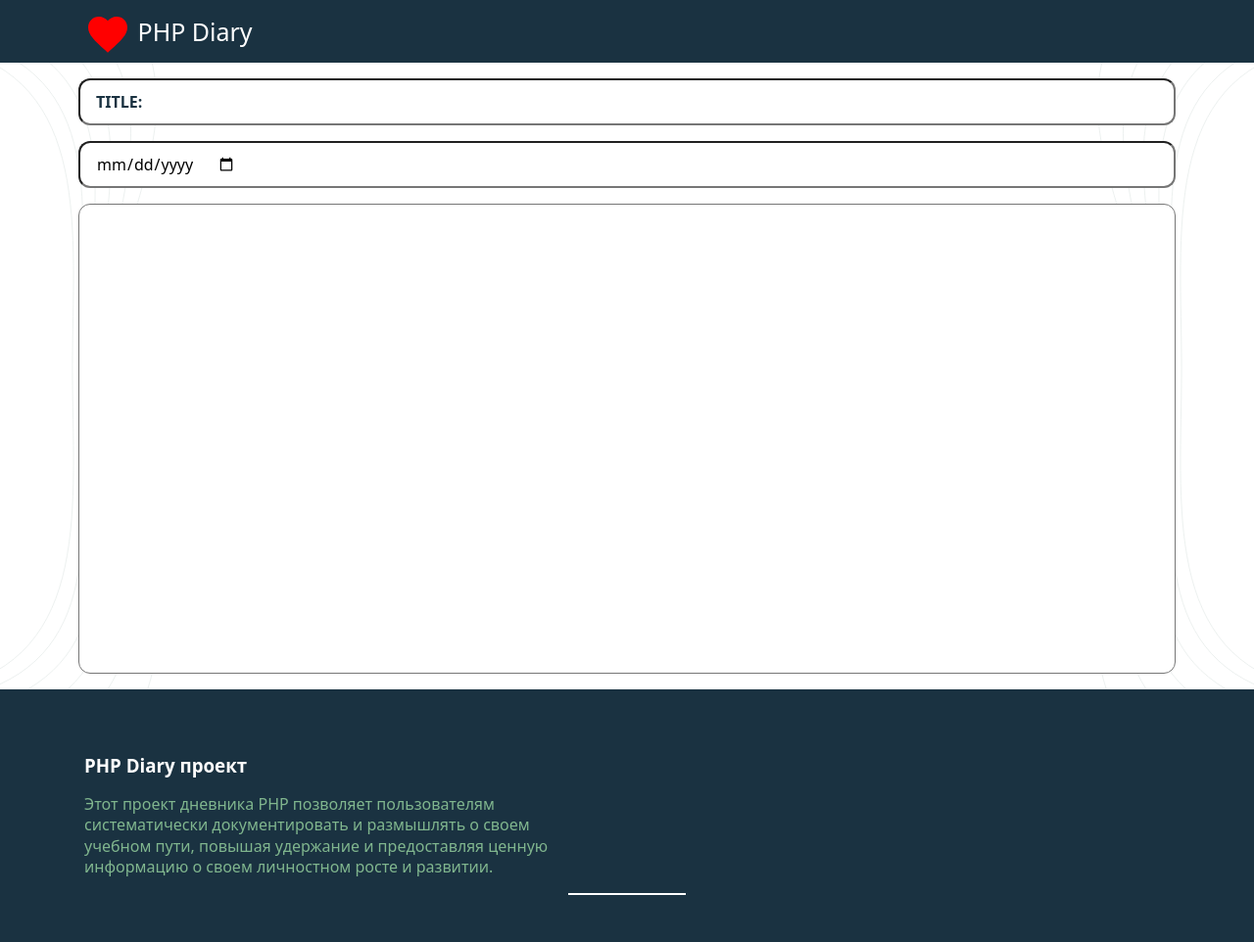
After one commit to abdicamus/php, a PHP site: page /form.html in a window 1280 px wide. The commit adds this page. Shown: the whole page at 98% size. Run offline with PHP 8.4, Linux system fonts and the light colour scheme.

Commit message:
Добавлен документ form.html для создания новых карточек

```diff
--- /dev/null
+++ b/PHP Diary/form.html
@@ -0,0 +1,38 @@
+<!DOCTYPE html>
+<html lang="en">
+<head>
+    <meta charset="UTF-8">
+    <meta name="viewport" content="width=device-width, initial-scale=1.0">
+    <link rel="stylesheet" type="text/css" href="./styles/normalize.css">
+    <link rel="stylesheet" type="text/css" href="./styles/styles.css">
+    <title>New Entry</title>
+</head>
+<body>
+    <nav class="nav">
+        <div class="container">
+            <div class="nav__layout">
+                <a href="index.html" class="nav-brand">
+                    <svg class="nav-brand__image" viewBox="0 0 24 24">
+                        <path style="fill: currentColor" d="M12 21.35l-1.45-1.32C5.4 15.36 2 12.28 2 8.5 2 5.42 4.42 3 7.5 3c1.74 0 3.41.81 4.5 2.09C13.09 3.81 14.76 3 16.5 3 19.58 3 22 5.42 22 8.5c0 3.78-3.4 6.86-8.55 11.54L12 21.35z" />
+                    </svg>
+                    PHP Diary
+                </a>
+            </div>
+        </div>
+    </nav>
+    <main class="main">
+        <div class="container-form">
+            <input class="input__title" type="text" placeholder="TITLE:">
+            <input class="input__date" type="date" placeholder="DATE:">
+            <textarea class="input__content" type="text">
+            </textarea>
+        </div>
+    </main>
+    <footer class="footer">
+        <div class="container">
+            <h3 class="footer__header-container">PHP Diary проект</h3>
+            <p class="footer__paragraph-container">Этот проект дневника PHP позволяет пользователям<br> систематически документировать и размышлять о своем<br> учебном пути, повышая удержание и предоставляя ценную<br> информацию о своем личностном росте и развитии.</p>
+        </div>
+    </footer>
+</body>
+</html>
--- a/PHP Diary/styles/styles.css
+++ b/PHP Diary/styles/styles.css
@@ -18,7 +18,6 @@ html {
     display: flex;
     justify-content: space-between;
     align-items: center;
-
 }
 
 .nav-brand {
@@ -266,3 +265,37 @@ html {
     color: rgb(128, 182, 142);
     line-height: 1.33em;
 }
+
+.container-form {
+    padding-top: 1rem;
+    padding-bottom: 1rem;
+    display: flex;
+    flex-direction: column;
+    width: 70rem;
+    margin: 0 auto;
+    gap: 1rem;
+}
+
+.input__title, .input__date {
+    display: flex;
+    margin: 0 auto;
+    height: 3rem;
+    width: 100%;
+    border-radius: 0.75rem;
+    padding-left: 1rem;
+}
+
+.input__title::placeholder, .input__date::placeholder {
+    color: rgb(26, 50, 65);
+    font-weight: bold;
+}
+
+.input__content {
+    display: flex;
+    margin: 0 auto;
+    height: 100%;
+    min-height: 30rem;
+    width: 100%;
+    resize: none;
+    border-radius: 0.75rem;
+}
```
Also changed, not shown: PHP Diary/image.svg (deleted).
